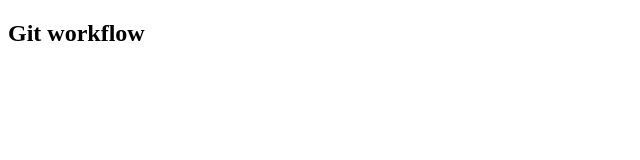
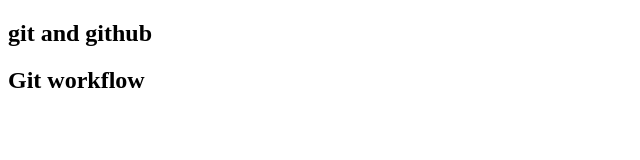
Before and after one commit to riddhi-p07/GitWorkflow, a plain HTML site: page index.html in a window 1280 px wide. Shown: the whole page, without its empty margins (0-640 px from the left). Drawn offline with Linux system fonts and the light colour scheme.

Commit message:
changes done

```diff
--- /dev/null
+++ b/app.js
@@ -0,0 +1 @@
+console.log("javasScript")
--- a/index.html
+++ b/index.html
@@ -6,6 +6,7 @@
     <title>Git & Github </title>
 </head>
 <body>
+    <h2>git and github</h2>
     <h2>Git workflow</h2>
 </body>
 </html>
```
